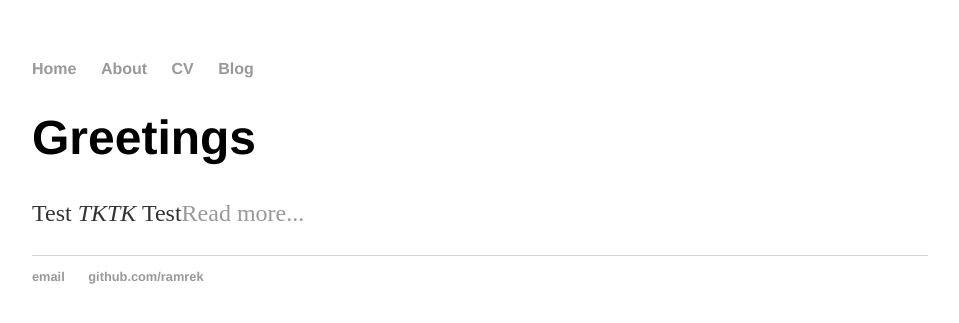
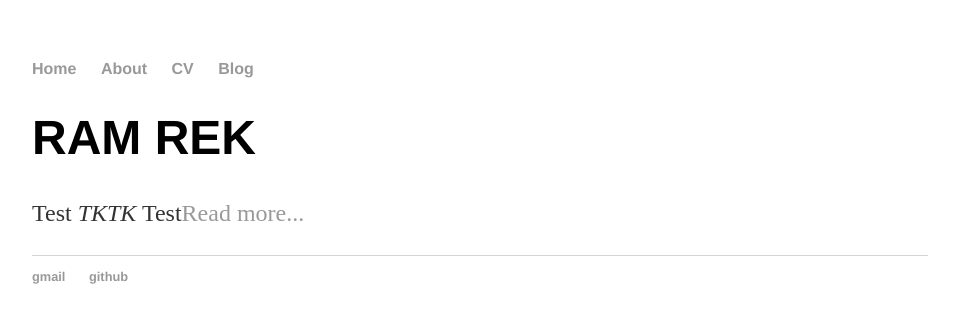
Before and after one commit to ramrek/ramrek.github.io, a Jekyll site: the page index.html, which Jekyll copies as it is, in a window 1280 px wide. Shown: the top 323 px of the page, without its empty margins (160-1119 px from the left). Built offline with Jekyll 4.4.1, drawn with Linux system fonts in a browser that asks for light colours.

Commit message:
Update index.html

```diff
--- a/index.html
+++ b/index.html
@@ -16,14 +16,14 @@
 		</nav>
 		<div class="container">
     		<div class="blurb">
-        		<h1>Greetings</h1>
+        		<h1>RAM REK</h1>
 				<p>Test <em>TKTK</em> Test<a href="/about">Read more...</a></p>
     		</div><!-- /.blurb -->
 		</div><!-- /.container -->
 		<footer>
     		<ul>
-        		<li><a href="mailto:mramilo43@gmail.com">email</a></li>
-			<li><a href="https://github.com/ramrek">github.com/ramrek</a></li>
+        		<li><a href="mailto:marek.ramilo@gmail.com">gmail</a></li>
+			<li><a href="https://github.com/ramrek">github</a></li>
 			</ul>
 		</footer>
 	</body>
```
